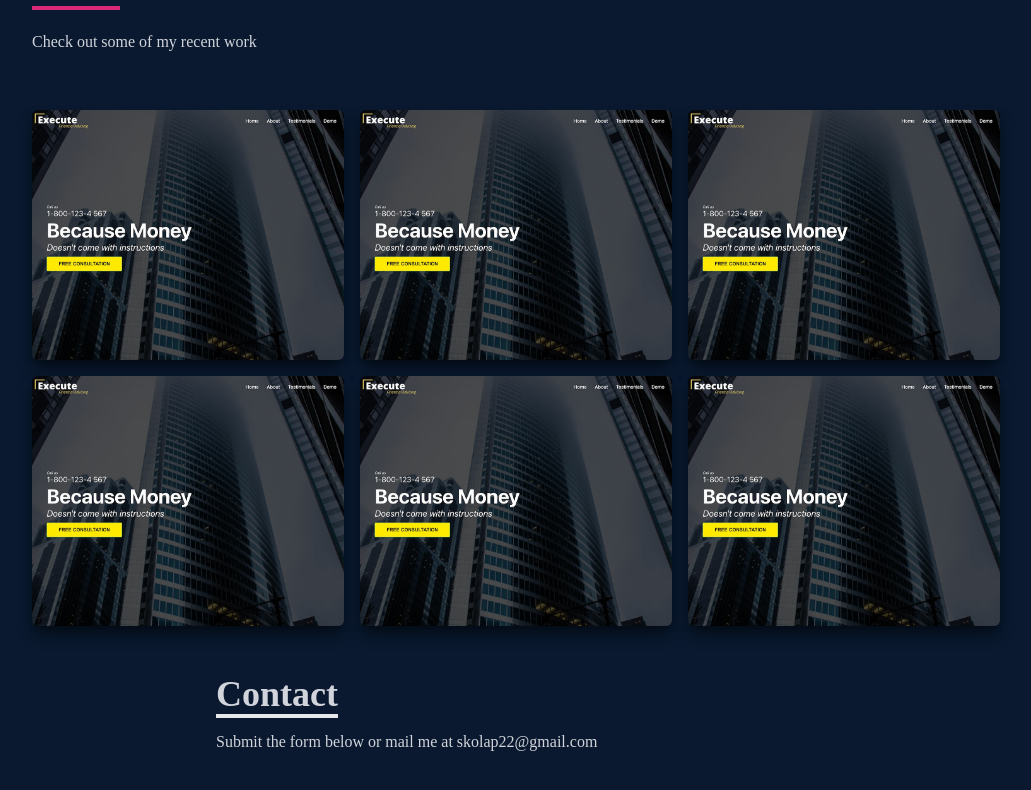
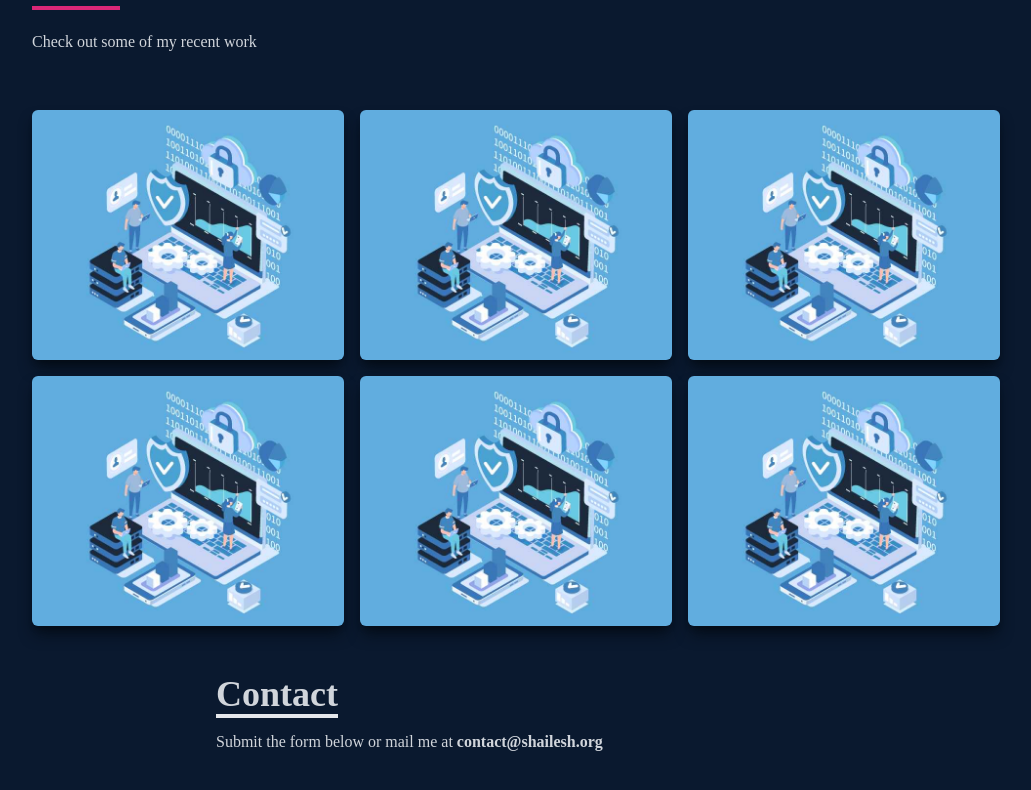
Before and after one commit to Skolap/react-portfolio, a React (Create React App) app: page / in a window 1280 px wide. Shown: the part 2090-2880 px from the top of the page, without its empty margins (124-1155 px from the left). Built offline with nearby package versions, Linux system fonts and the light colour scheme; the HTML template or start-up script is replaced by a standard one.

Commit message:
Updated contact page and added progect image

```diff
--- a/src/Components/Contact.jsx
+++ b/src/Components/Contact.jsx
@@ -16,7 +16,10 @@
             Contact
           </p>
           <p className="text-gray-300 py-4">
-            Submit the form below or mail me at skolap22@gmail.com
+            Submit the form below or mail me at{" "}
+            <a href="mailto:skolap22@gmail.com">
+              <strong>contact@shailesh.org</strong>
+            </a>
           </p>
         </div>
         <input
--- a/src/Components/Work.jsx
+++ b/src/Components/Work.jsx
@@ -1,5 +1,6 @@
 import React from "react";
 import WorkImg from "../Assets/projects/workImg.jpeg";
+import Generic from "../Assets/projects/generic.jpg";
 // import Realestate from "../Assets/projects/realestate.jpg";
 
 const Work = () => {
@@ -19,7 +20,7 @@
         <div className="grid sm:grid-cols-2 md:grid-cols-3 gap-4">
           {/* Grid Item Below*/}
           <div
-            style={{ backgroundImage: `url(${WorkImg})` }}
+            style={{ backgroundImage: `url(${Generic})` }}
             className="shadow-lg shadow-[#040c16] group container rounded-md flex justify-center items-center mx-auto content-div"
           >
             {/* Hover Effect Below */}
@@ -49,7 +50,7 @@
 
           {/* Grid Item Below*/}
           <div
-            style={{ backgroundImage: `url(${WorkImg})` }}
+            style={{ backgroundImage: `url(${Generic})` }}
             className="shadow-lg shadow-[#040c16] group container rounded-md flex justify-center items-center mx-auto content-div"
           >
             {/* Hover Effect Below */}
@@ -79,7 +80,7 @@
 
           {/* Grid Item Below*/}
           <div
-            style={{ backgroundImage: `url(${WorkImg})` }}
+            style={{ backgroundImage: `url(${Generic})` }}
             className="shadow-lg shadow-[#040c16] group container rounded-md flex justify-center items-center mx-auto content-div"
           >
             {/* Hover Effect Below */}
@@ -109,7 +110,7 @@
 
           {/* Grid Item Below*/}
           <div
-            style={{ backgroundImage: `url(${WorkImg})` }}
+            style={{ backgroundImage: `url(${Generic})` }}
             className="shadow-lg shadow-[#040c16] group container rounded-md flex justify-center items-center mx-auto content-div"
           >
             {/* Hover Effect Below */}
@@ -139,7 +140,7 @@
 
           {/* Grid Item Below*/}
           <div
-            style={{ backgroundImage: `url(${WorkImg})` }}
+            style={{ backgroundImage: `url(${Generic})` }}
             className="shadow-lg shadow-[#040c16] group container rounded-md flex justify-center items-center mx-auto content-div"
           >
             {/* Hover Effect Below */}
@@ -169,7 +170,7 @@
 
           {/* Grid Item Below*/}
           <div
-            style={{ backgroundImage: `url(${WorkImg})` }}
+            style={{ backgroundImage: `url(${Generic})` }}
             className="shadow-lg shadow-[#040c16] group container rounded-md flex justify-center items-center mx-auto content-div"
           >
             {/* Hover Effect Below */}
```
Also changed, not shown: src/Assets/projects/generic.jpg (added).
